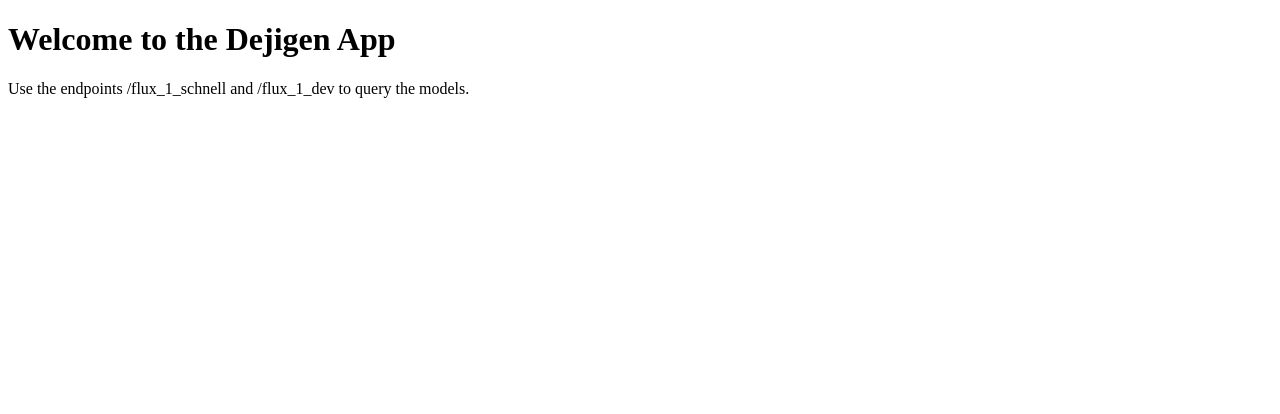
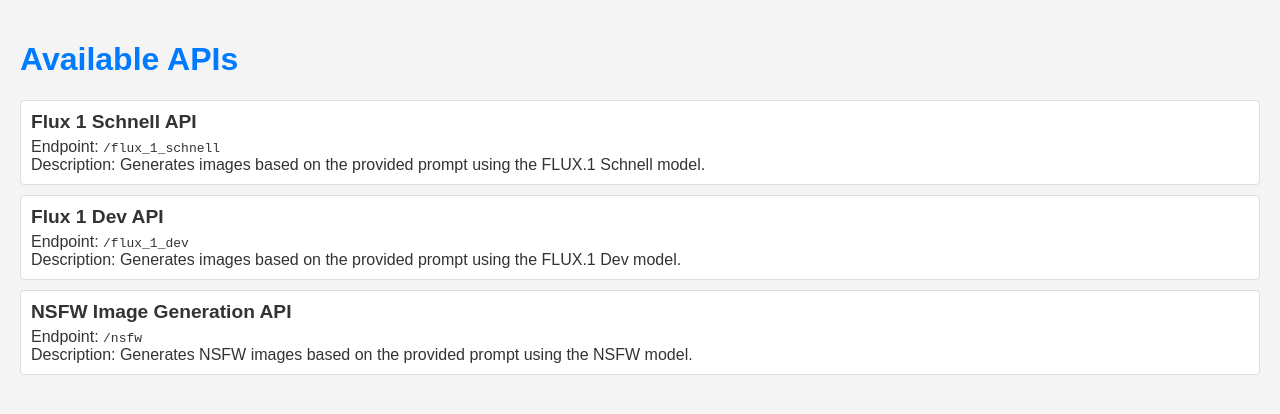
Before and after one commit to dhnariyan20-hub/Prototype-One, a website: page public/index.html in a window 1280 px wide. Drawn offline with Linux system fonts and the light colour scheme.

Commit message:
Update index.html

```diff
--- a/public/index.html
+++ b/public/index.html
@@ -3,10 +3,56 @@
 <head>
     <meta charset="UTF-8">
     <meta name="viewport" content="width=device-width, initial-scale=1.0">
-    <title>Express App</title>
+    <title>Available APIs</title>
+    <style>
+        body {
+            font-family: Arial, sans-serif;
+            margin: 0;
+            padding: 20px;
+            background-color: #f4f4f4;
+            color: #333;
+        }
+        h1 {
+            color: #007BFF;
+        }
+        .api-list {
+            list-style: none;
+            padding: 0;
+        }
+        .api-item {
+            background: #fff;
+            margin: 10px 0;
+            padding: 10px;
+            border: 1px solid #ddd;
+            border-radius: 4px;
+        }
+        .api-item h2 {
+            margin: 0 0 5px;
+            font-size: 1.2em;
+        }
+        .api-item p {
+            margin: 0;
+        }
+    </style>
 </head>
 <body>
-    <h1>Welcome to the Dejigen App</h1>
-    <p>Use the endpoints /flux_1_schnell and /flux_1_dev to query the models.</p>
+    <h1>Available APIs</h1>
+    <ul class="api-list">
+        <li class="api-item">
+            <h2>Flux 1 Schnell API</h2>
+            <p>Endpoint: <code>/flux_1_schnell</code></p>
+            <p>Description: Generates images based on the provided prompt using the FLUX.1 Schnell model.</p>
+        </li>
+        <li class="api-item">
+            <h2>Flux 1 Dev API</h2>
+            <p>Endpoint: <code>/flux_1_dev</code></p>
+            <p>Description: Generates images based on the provided prompt using the FLUX.1 Dev model.</p>
+        </li>
+        <li class="api-item">
+            <h2>NSFW Image Generation API</h2>
+            <p>Endpoint: <code>/nsfw</code></p>
+            <p>Description: Generates NSFW images based on the provided prompt using the NSFW model.</p>
+        </li>
+    </ul>
 </body>
 </html>
```
